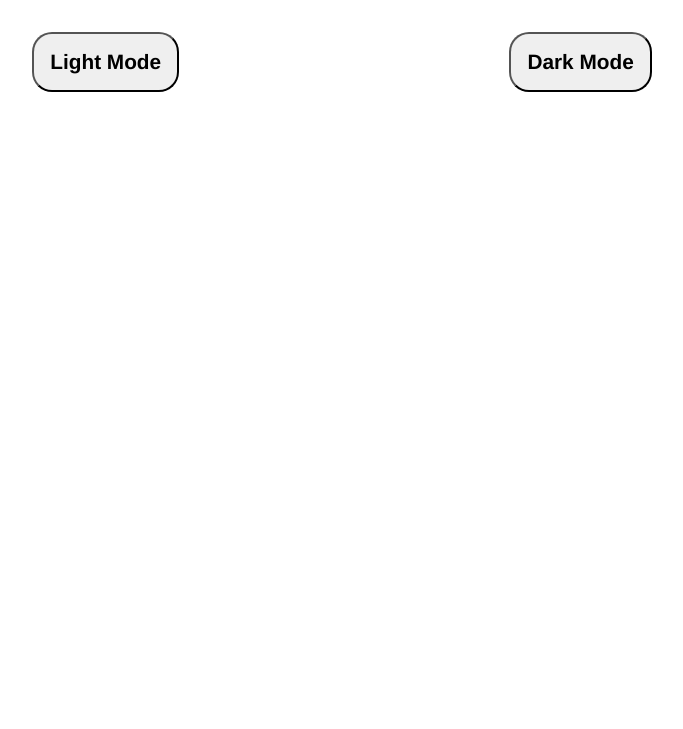
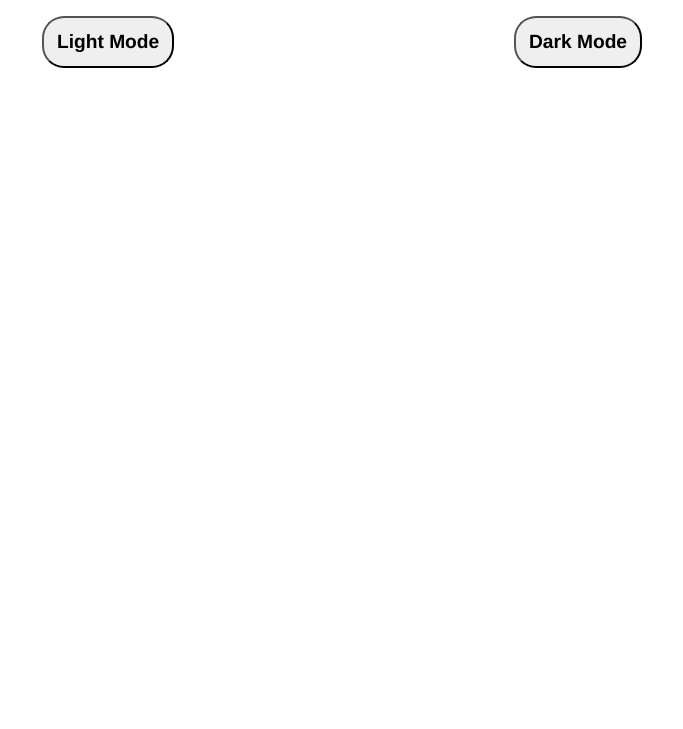
Before and after one commit to hackto12/Dark-Mode-, a plain HTML site: page index.html in a window 1280 px wide. Shown: the part 71-800 px from the top of the page, without its empty margins (298-981 px from the left). Drawn offline with Linux system fonts and the light colour scheme.

Commit message:
Update index.html

```diff
--- a/index.html
+++ b/index.html
@@ -25,13 +25,13 @@
             justify-content:space-evenly;
             align-items: center;
             outline: none;
-            margin-top: 3rem;
+            margin-top: 2rem;
         }
         button
         {
-            padding: 1.0rem;
-            font-size: 1.3rem;
-            border-radius: 20px;
+            padding: 0.8rem;
+            font-size: 1.2rem;
+            border-radius: 22px;
             font-weight: bold;
             font-family: 'Franklin Gothic Medium', 'Arial Narrow', Arial, sans-serif;
         }
```
